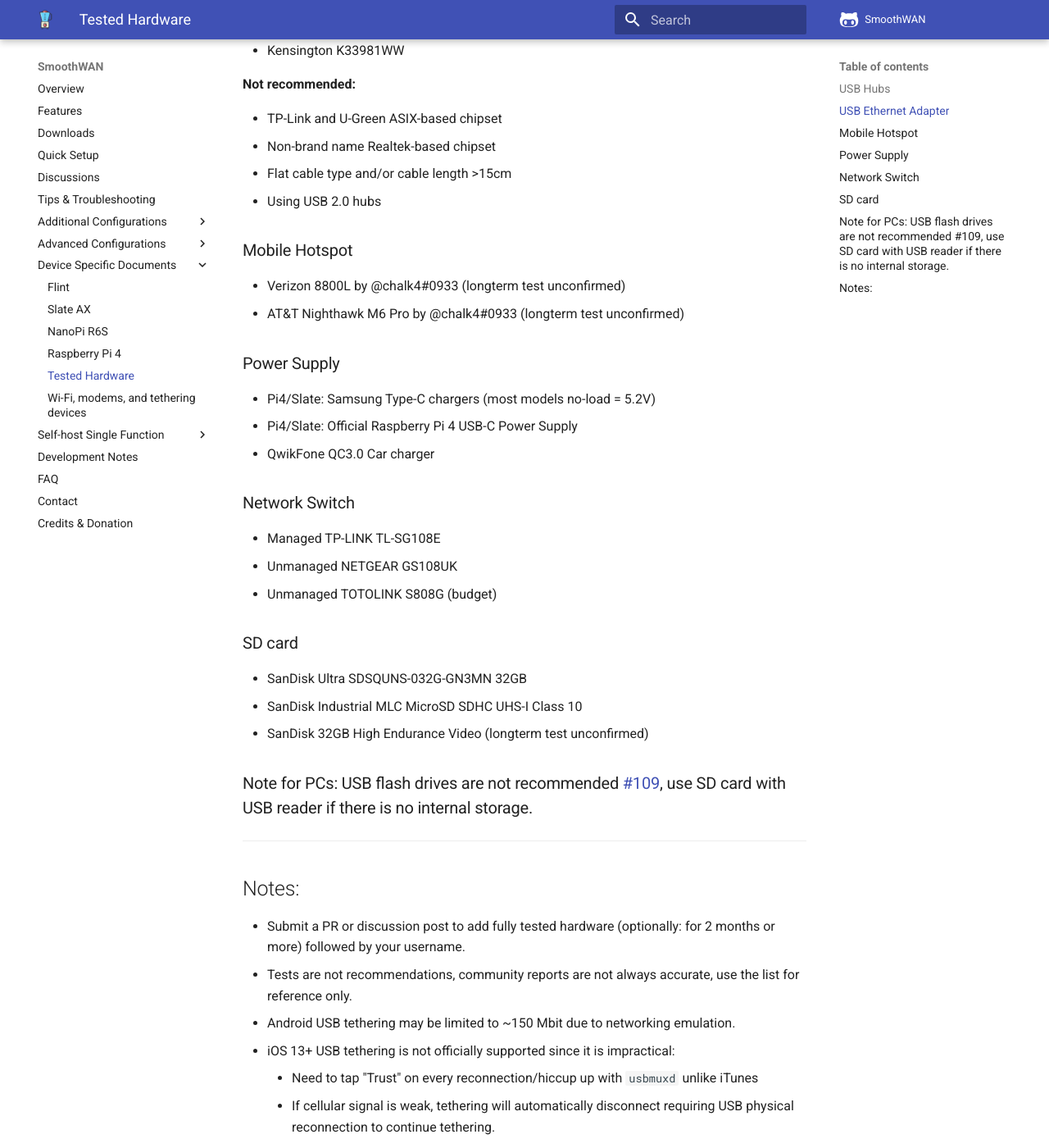
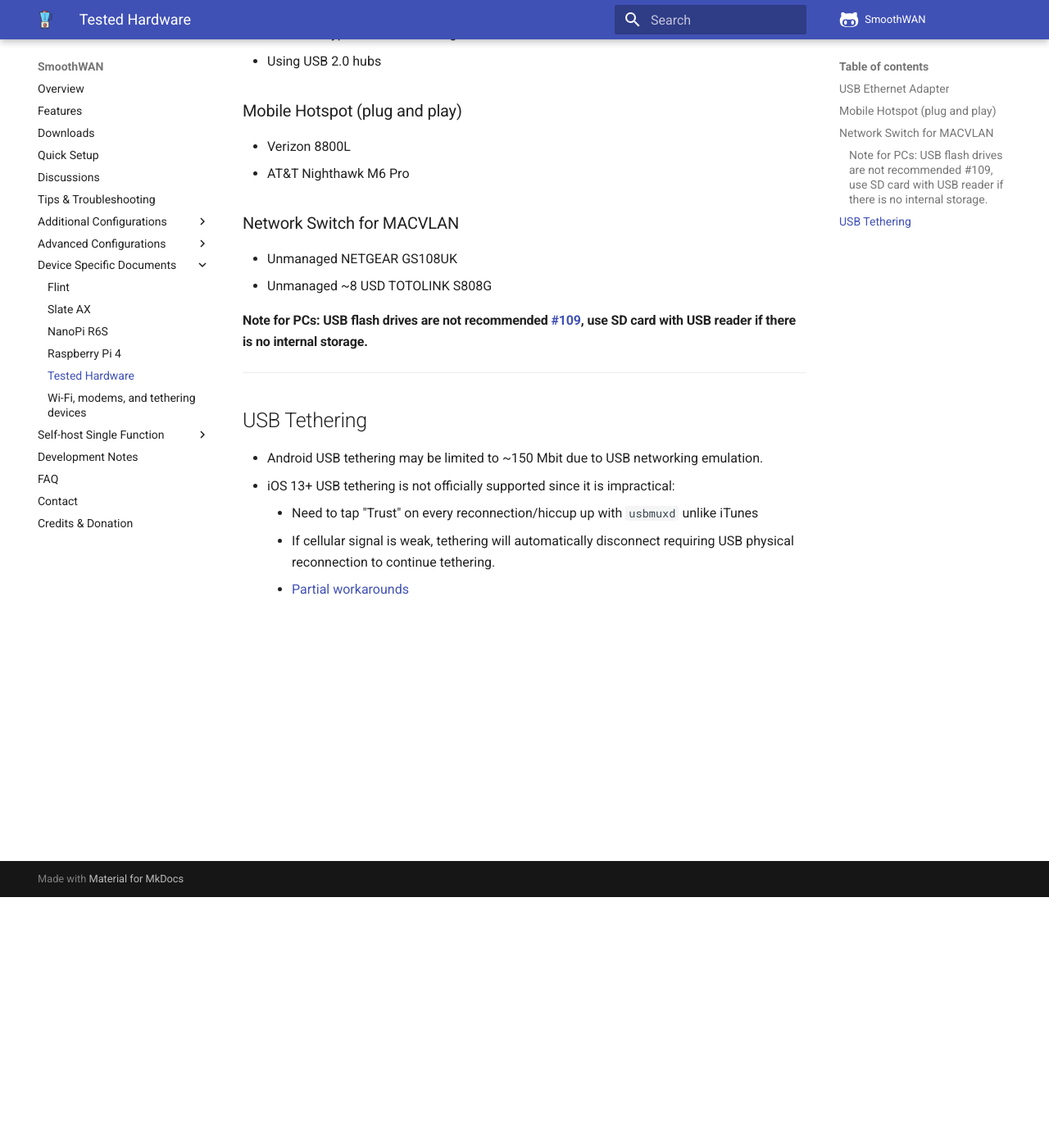
Before and after one commit to SmoothWAN/SmoothWAN-docs, an MkDocs documentation site: the page built from docs/tsthw.md, in a window 1280 px wide and 1400 px high, scrolled down 306 px. Shown: the whole window at 82% size. Built offline with MkDocs 1.6.1 and Material for MkDocs 9.7.7, drawn with Linux system fonts in a browser that asks for light colours; comment, search, counter and statistics services are not loaded; some of the changed text lies outside the part shown.

Commit message:
Cleanup tested hardware

```diff
--- a/docs/tsthw.md
+++ b/docs/tsthw.md
@@ -1,9 +1,5 @@
-### USB Hubs
-* Waveshare USB 3.2 Gen1 And Gigabit Ethernet HUB HAT by @nickpoorman (longterm test unconfirmed)
 
 ### USB Ethernet Adapter
-* Kensington K33981WW
-
 **Not recommended:**
 
 * TP-Link and U-Green ASIX-based chipset
@@ -11,33 +7,20 @@
 * Flat cable type and/or cable length >15cm
 * Using USB 2.0 hubs
 
-### Mobile Hotspot
-* Verizon 8800L by @chalk4#0933 (longterm test unconfirmed)
-* AT&T Nighthawk M6 Pro by @chalk4#0933 (longterm test unconfirmed)
+### Mobile Hotspot (plug and play)
+* Verizon 8800L
+* AT&T Nighthawk M6 Pro
 
-### Power Supply
-* Pi4/Slate: Samsung Type-C chargers (most models no-load = 5.2V)
-* Pi4/Slate: Official Raspberry Pi 4 USB-C Power Supply
-* QwikFone QC3.0 Car charger
+### Network Switch for MACVLAN
+* Unmanaged NETGEAR GS108UK
+* Unmanaged ~8 USD TOTOLINK S808G
 
-### Network Switch
-* Managed TP-LINK TL-SG108E
-* Unmanaged NETGEAR GS108UK
-* Unmanaged TOTOLINK S808G (budget)
-
-### SD card
-* SanDisk Ultra SDSQUNS-032G-GN3MN 32GB
-* SanDisk Industrial MLC MicroSD SDHC UHS-I Class 10
-* SanDisk 32GB High Endurance Video (longterm test unconfirmed)
-
-### Note for PCs: USB flash drives are not recommended [#109](https://github.com/SmoothWAN/SmoothWAN/discussions/109), use SD card with USB reader if there is no internal storage.
+#### Note for PCs: USB flash drives are not recommended [#109](https://github.com/SmoothWAN/SmoothWAN/discussions/109), use SD card with USB reader if there is no internal storage.
 
 ***
 
-## Notes:
-* Submit a PR or discussion post to add fully tested hardware (optionally: for 2 months or more) followed by your username.
-* Tests are not recommendations, community reports are not always accurate, use the list for reference only.
-* Android USB tethering may be limited to ~150 Mbit due to networking emulation.
+## USB Tethering
+* Android USB tethering may be limited to ~150 Mbit due to USB networking emulation.
 * iOS 13+ USB tethering is not officially supported since it is impractical:
     - Need to tap "Trust" on every reconnection/hiccup up with `usbmuxd` unlike iTunes
     - If cellular signal is weak, tethering will automatically disconnect requiring USB physical reconnection to continue tethering.
```
